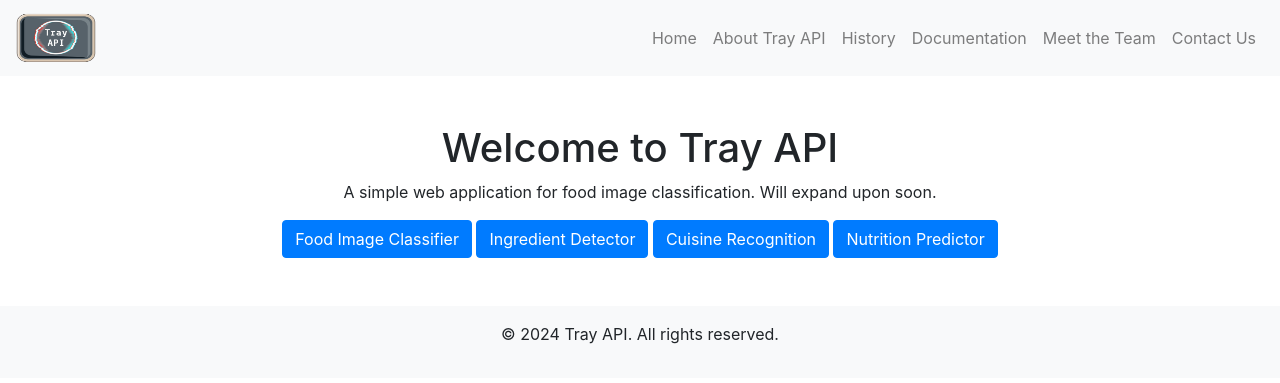
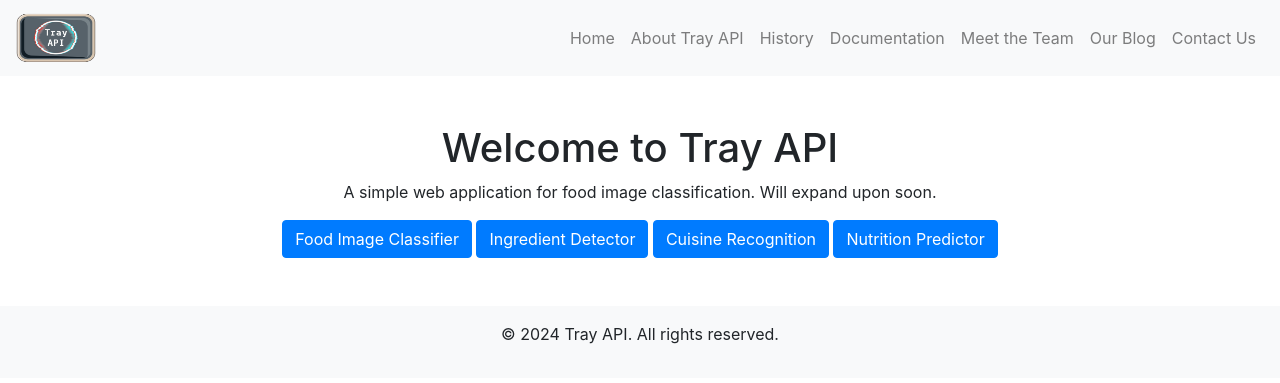
Before and after one commit to ssbdragonfly/tray-api, a Flask app: page / in a window 1280 px wide. Shown: the top 383 px of the page. Run offline with Flask 3, Linux system fonts and the light colour scheme; some libraries are stand-ins or nearby versions.

Commit message:
added a blog(old code hour from arcade)

```diff
--- a/website/app.py
+++ b/website/app.py
@@ -10,6 +10,25 @@ if not os.path.exists(UPLOAD_FOLDER):
     os.makedirs(UPLOAD_FOLDER)
 
 class_labels = ['Bread', 'Dairy Product', 'Dessert', 'Egg', 'Fried food', 'Meat', 'Noodles-Pasta', 'Rice', 'Seafood', 'Soup', 'Vegetable-Fruit']
+
+blog_posts = [
+    {
+        'id': 1,
+        'title': 'First Blog Post',
+        'author': 'Shaurya Bisht',
+        'date': '2024-06-01',
+        'summary': 'wow this is words inside a summary.',
+        'content': 'wow this is words inside a blog.'
+    },
+    {
+        'id': 2,
+        'title': 'Second Blog Post',
+        'author': 'Shaurya Bisht',
+        'date': '2024-06-15',
+        'summary': 'wow this is words inside a summary.',
+        'content': 'wow this is words inside a blog.'
+    }
+]
 
 @app.route('/')
 def index():
@@ -111,5 +130,17 @@ def contact():
 def team():
     return render_template('team.html')
 
+@app.route('/blog')
+def blog():
+    return render_template('blog.html', posts=blog_posts)
+
+@app.route('/blog/<int:post_id>')
+def post_detail(post_id):
+    post = next((post for post in blog_posts if post['id'] == post_id), None)
+    if post is None:
+        abort(404)
+    return render_template('post.html', post=post)
+
+
 if __name__ == '__main__':
     app.run(debug=True)
--- a/website/templates/base.html
+++ b/website/templates/base.html
@@ -33,6 +33,9 @@
                     <a class="nav-link" href="/team">Meet the Team</a>
                 </li>
                 <li class="nav-item">
+                    <a class="nav-link" href="/blog">Our Blog</a>
+                </li>
+                <li class="nav-item">
                     <a class="nav-link" href="/contact">Contact Us</a>
                 </li>
             </ul>
```
Also changed, not shown: website/templates/blog.html (added, +23 -0 lines), website/templates/post.html (added, +13 -0 lines).
